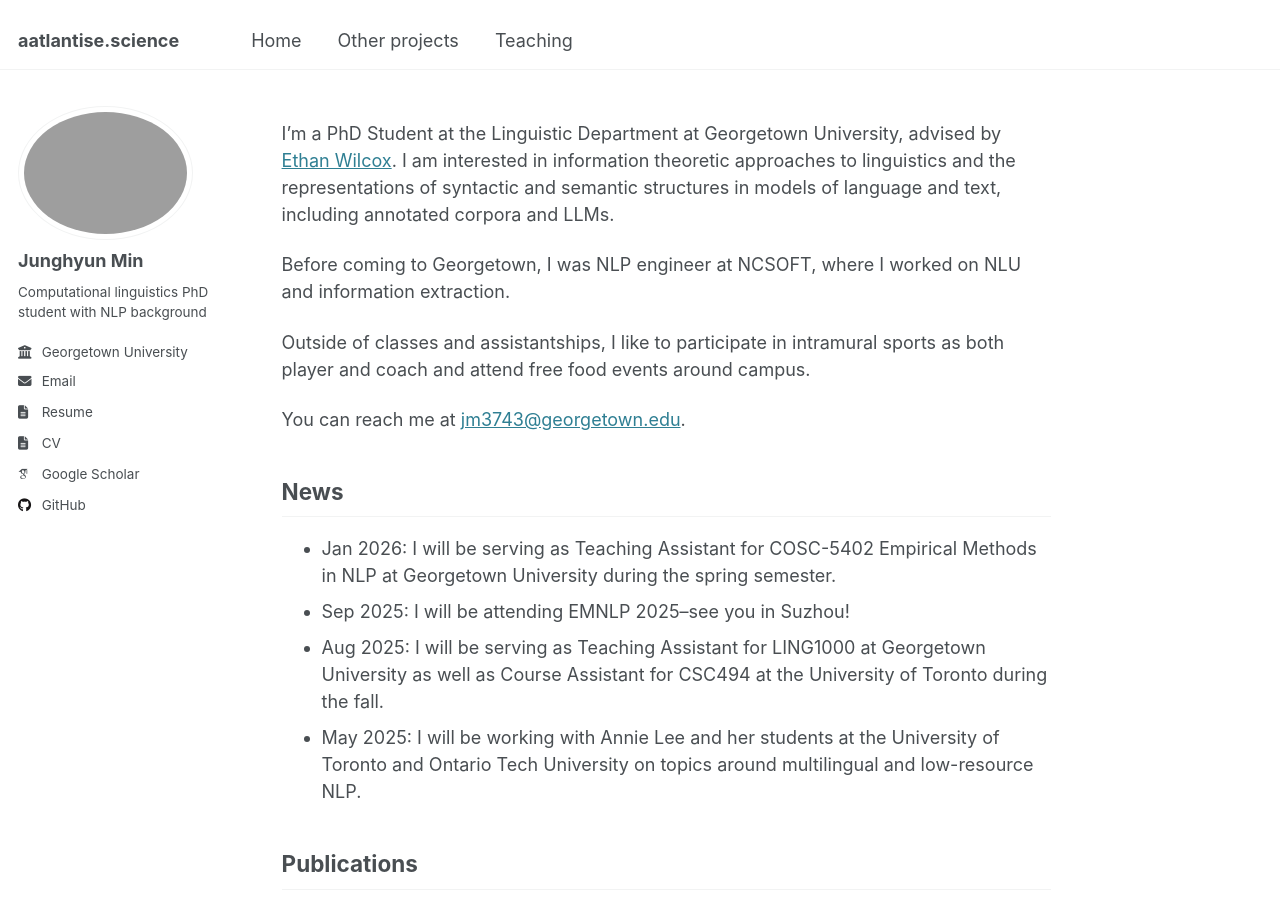
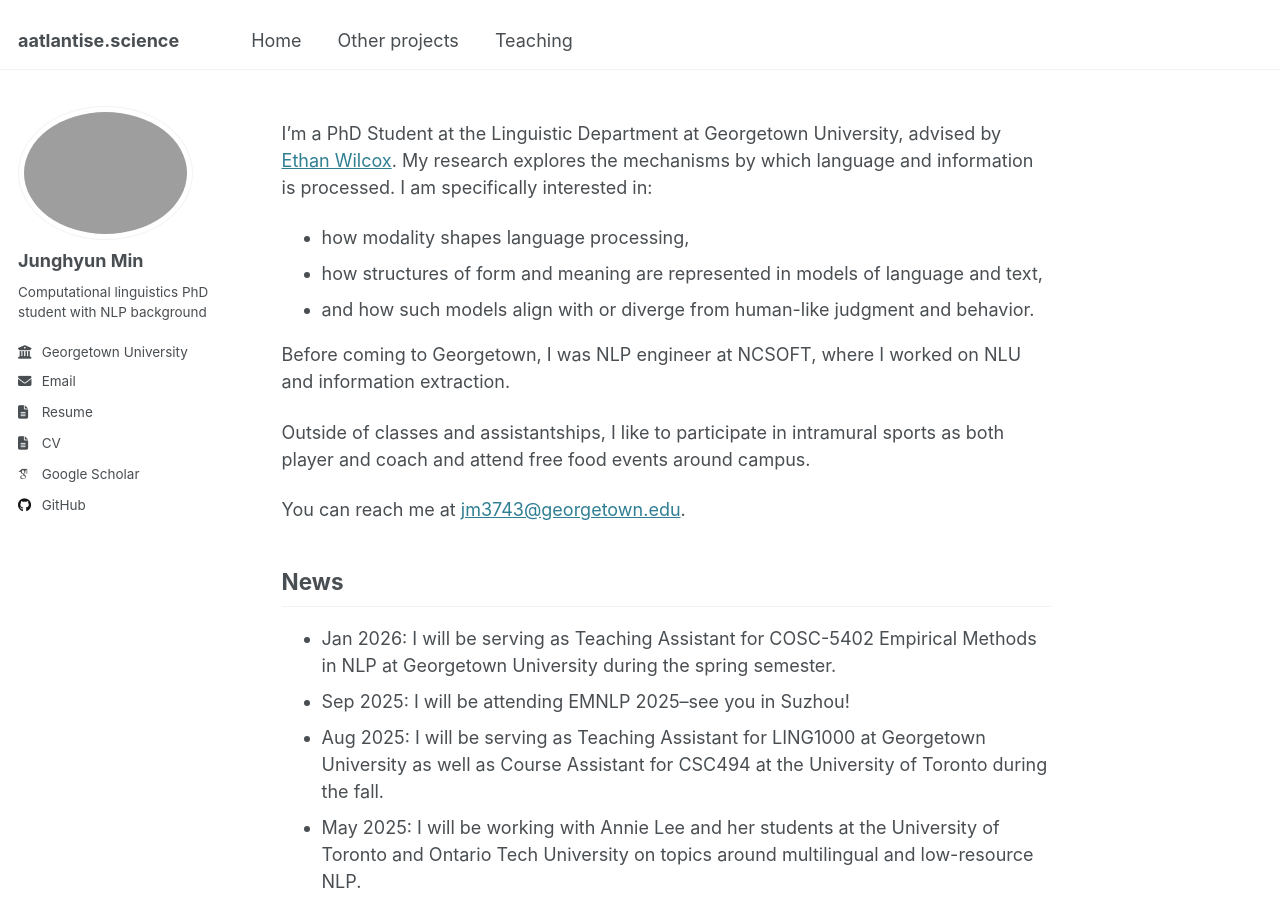
Before and after one commit to Aatlantise/aatlantise.github.io, a Jekyll site: the page built from _pages/about.md, in a window 1280 px wide and 900 px high. Built offline with Jekyll 4.4.1, drawn with Linux system fonts in a browser that asks for light colours; some web fonts are replaced.

Commit message:
[Chore] Update interest statement
* update interest statement
* remove SLGM preprint
* add MIT tech review interview

```diff
--- a/_pages/about.md
+++ b/_pages/about.md
@@ -9,9 +9,10 @@ redirect_from:
 
 I'm a PhD Student at the Linguistic Department at Georgetown University,
 advised by [Ethan Wilcox](https://wilcoxeg.github.io/).
-I am interested in information theoretic approaches to linguistics and
-the representations of syntactic and semantic structures in models of language and text, including
-annotated corpora and LLMs.
+My research explores the mechanisms by which language and information is processed. I am specifically interested in:
+* how modality shapes language processing,
+* how structures of form and meaning are represented in models of language and text,
+* and how such models align with or diverge from human-like judgment and behavior.
 
 Before coming to Georgetown, I was NLP engineer at NCSOFT, where I worked on NLU and information extraction.
 
```
Also changed, not shown: _pages/extraling.md (+3 -3 lines).
